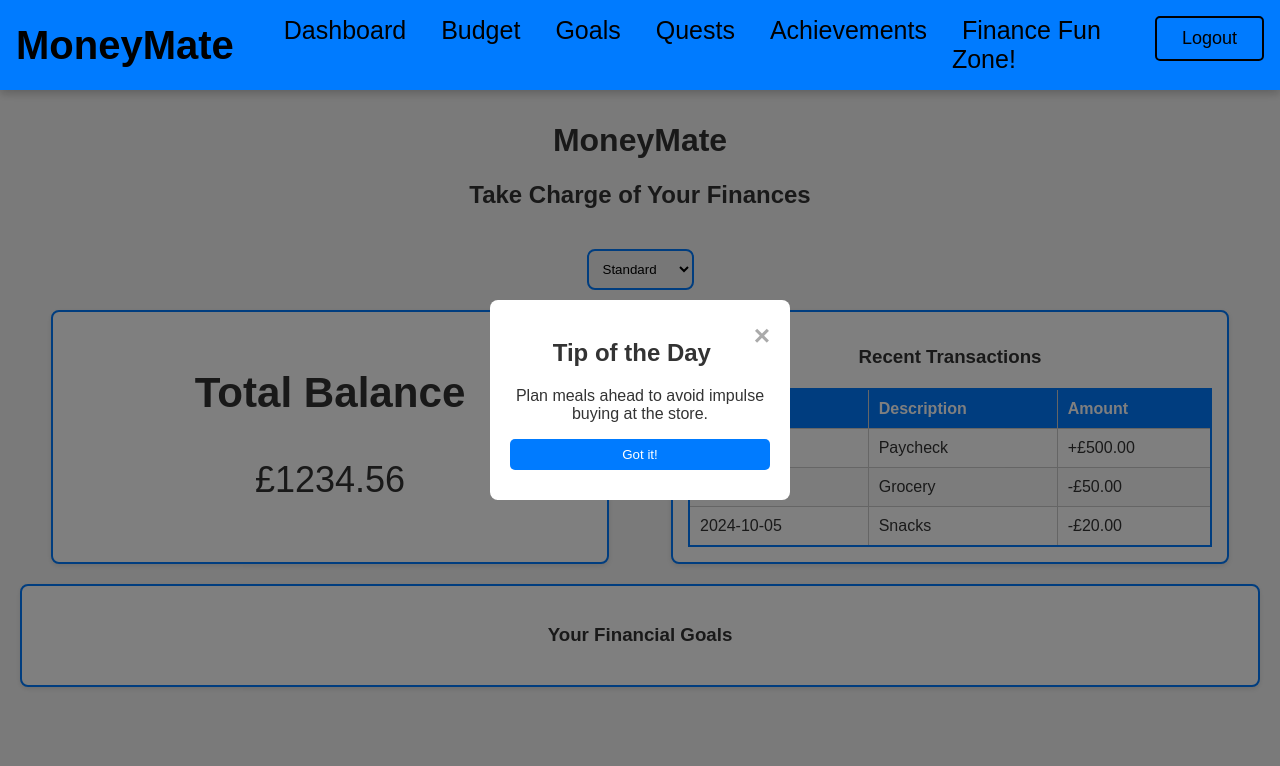
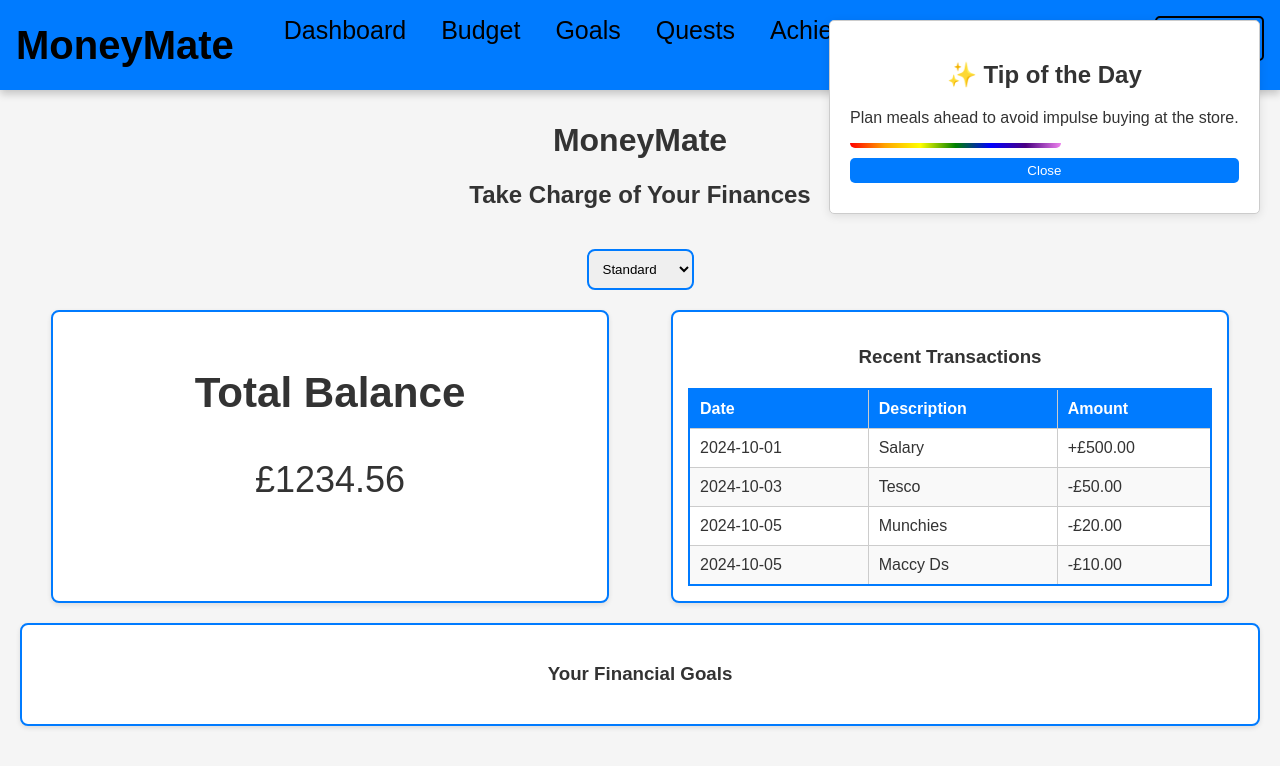
Before and after one commit to sparku7/CashCraft, a React (Create React App) app: page /dashboard in a window 1280 px wide. Shown: the top 766 px of the page. Built offline with nearby package versions, Linux system fonts and the light colour scheme; sample sign-in values are in the browser's storage.

Commit message:
Added toast, fixed navbar links

```diff
--- a/src/components/Auth/AuthContext.js
+++ b/src/components/Auth/AuthContext.js
@@ -1,6 +1,6 @@
 import React, { createContext, useContext, useState, useEffect } from 'react';
 import axios from 'axios';
-import { jwtDecode } from 'jwt-decode'; // Update this line
+import { jwtDecode } from 'jwt-decode';
 
 const AuthContext = createContext();
 
@@ -24,10 +24,10 @@ export const AuthProvider = ({ children }) => {
             });
 
             if (response.data.statusCode === 200) {
-                const token = response.data.token; // Get the token from the response
-                const decoded = jwtDecode(token); // Decode the token
+                const token = response.data.token;
+                const decoded = jwtDecode(token);
                 const loggedUser = {
-                    username: decoded.sub, // Use the username from the decoded token
+                    username: decoded.sub,
                     role: response.data.role,
                     token: token
                 };
@@ -48,8 +48,10 @@ export const AuthProvider = ({ children }) => {
         localStorage.removeItem('hasSeenTip');
     };
 
+    const isAuthenticated = user !== null;
+
     return (
-        <AuthContext.Provider value={{ user, login, logout, isLoading }}>
+        <AuthContext.Provider value={{ user, login, logout, isAuthenticated, isLoading }}>
             {children}
         </AuthContext.Provider>
     );
--- a/src/components/Dashboard.js
+++ b/src/components/Dashboard.js
@@ -5,26 +5,26 @@ import Balance from './Balance';
 import RecentTransactions from './RecentTransactions';
 import Goal from './Goal';
 import ThemeToggle from './ThemeToggle';
-import TipModal from './TipModal';
+import TipToast from './TipToast';
 
 const Dashboard = () => {
     const { goals } = useGoals();
 
     const transactions = [
-        { date: '2024-10-01', description: 'Paycheck', amount: '+£500.00' },
-        { date: '2024-10-03', description: 'Grocery', amount: '-£50.00' },
-        { date: '2024-10-05', description: 'Snacks', amount: '-£20.00' },
+        { date: '2024-10-01', description: 'Salary', amount: '+£500.00' },
+        { date: '2024-10-03', description: 'Tesco', amount: '-£50.00' },
+        { date: '2024-10-05', description: 'Munchies', amount: '-£20.00' },
+        { date: '2024-10-05', description: 'Maccy Ds', amount: '-£10.00' },
     ];
     const totalBalance = 1234.56;
 
-    const [showTipModal, setShowTipModal] = useState(false);
+    const [showTipToast, setShowTipToast] = useState(false);
     const [tip, setTip] = useState('');
 
     useEffect(() => {
         const hasSeenTip = localStorage.getItem('hasSeenTip');
 
         if (!hasSeenTip) {
-
             const tips = [
                 "Start saving by setting a budget for non-essential items!",
                 "Track your expenses daily to stay within your budget.",
@@ -40,13 +40,13 @@ const Dashboard = () => {
 
             const randomTip = tips[Math.floor(Math.random() * tips.length)];
             setTip(randomTip);
-            setShowTipModal(true);
+            setShowTipToast(true);
             localStorage.setItem('hasSeenTip', 'true');
         }
     }, []);
 
-    const closeTipModal = () => {
-        setShowTipModal(false);
+    const closeTipToast = () => {
+        setShowTipToast(false);
     };
 
     return (
@@ -69,7 +69,7 @@ const Dashboard = () => {
                 ))}
             </section>
 
-            {showTipModal && <TipModal tip={tip} onClose={closeTipModal} />}
+            {showTipToast && <TipToast tip={tip} onClose={closeTipToast} />} {/* Update this line */}
         </div>
     );
 };
--- a/src/components/Navbar.js
+++ b/src/components/Navbar.js
@@ -6,7 +6,7 @@ import '../css/Navbar.css';
 
 const Navbar = () => {
   const { theme } = useTheme();
-  const { logout } = useAuth();
+  const { isAuthenticated, logout } = useAuth();
   const [isOpen, setIsOpen] = useState(false);
 
   const toggleMenu = () => {
@@ -15,7 +15,6 @@ const Navbar = () => {
 
   const handleLogout = () => {
     logout();
-
   };
 
   useEffect(() => {
@@ -36,18 +35,21 @@ const Navbar = () => {
         &#9776;
       </div>
       <ul className={isOpen ? 'active' : ''}>
-        <li><Link to="/login" onClick={toggleMenu}>Dashboard</Link></li>
+        {isAuthenticated ? (
+          <>
+            <li><Link to="/dashboard" onClick={toggleMenu}>Dashboard</Link></li>
             <li><Link to="/budget" onClick={toggleMenu}>Budget</Link></li>
             <li><Link to="/goals" onClick={toggleMenu}>Goals</Link></li>
             <li><Link to="/quests" onClick={toggleMenu}>Quests</Link></li>
             <li><Link to="/achievements" onClick={toggleMenu}>Achievements</Link></li>
             <li><Link to="/finance-education" onClick={toggleMenu}>Finance Fun Zone!</Link></li>
             <li>
-        <li>
               <button onClick={handleLogout} className="logout-button">Logout</button>
             </li>
-
-        </li>
+          </>
+        ) : (
+          <li><Link to="/login" onClick={toggleMenu}>Login</Link></li>
+        )}
       </ul>
     </nav>
   );
--- a/src/components/ThemeContext.js
+++ b/src/components/ThemeContext.js
@@ -48,6 +48,7 @@ const themes = {
       '--button-hover-color': '#45a049',
       '--modal-bg-color': 'white',
       '--progress-color': '#00ff00',
+      '--quest-color': '#66bb6a',
     },
     barbie: {
       '--font-family': "'Barbie'",
@@ -57,6 +58,7 @@ const themes = {
       '--button-hover-color': '#FF1493',
       '--modal-bg-color': '#FFF0F5',
       '--progress-color': '#ff69b4',
+      '--quest-color': '#FF85C2',
     },
     halloween: {
       '--font-family': "'Halloween'",
@@ -66,8 +68,8 @@ const themes = {
       '--button-hover-color': '#ff9800',
       '--modal-bg-color': '#333',
       '--progress-color': '#ff7518',
+      '--quest-color': '#ff9f68',
     },
-
     standard: {
       '--font-family': "'Arial', sans-serif",
       '--background-color': '#f5f5f5',
@@ -76,8 +78,8 @@ const themes = {
       '--button-hover-color': '#0056b3',
       '--modal-bg-color': '#ffffff',
       '--progress-color': '#28a745',
+      '--quest-color': '#3399ff',
     },
-
     christmas: {
       '--font-family': "'Christmas'",
       '--background-color': '#e0e0e0',
@@ -86,5 +88,6 @@ const themes = {
       '--button-hover-color': '#ffcc00',
       '--modal-bg-color': '#f5f5dc',
       '--progress-color': '#3caf60',
+      '--quest-color': '#e56b6b',
     }
   };
--- a/src/components/TipModal.js
+++ /dev/null
@@ -1,17 +0,0 @@
-// src/components/TipModal.js
-import React from 'react';
-
-const TipModal = ({ tip, onClose }) => {
-    return (
-        <div className="modal">
-            <div className="modal-content">
-                <span className="close" onClick={onClose}>&times;</span>
-                <h2>Tip of the Day</h2>
-                <p>{tip}</p>
-                <button onClick={onClose}>Got it!</button>
-            </div>
-        </div>
-    );
-};
-
-export default TipModal;
--- /dev/null
+++ b/src/components/TipToast.js
@@ -0,0 +1,37 @@
+import React, { useEffect, useState } from 'react';
+import '../css/TipToast.css';
+
+const TipToast = ({ tip, onClose }) => {
+    const [countdown, setCountdown] = useState(10);
+
+    useEffect(() => {
+        const timer = setInterval(() => {
+            setCountdown((prev) => {
+                if (prev <= 1) {
+                    clearInterval(timer);
+                    onClose();
+                    return 0;
+                }
+                return prev - 1;
+            });
+        }, 1000);
+
+        return () => clearInterval(timer);
+    }, [onClose]);
+
+    const handleClose = () => {
+        clearInterval();
+        onClose();
+    };
+
+    return (
+        <div className="toast">
+            <h2>✨ Tip of the Day</h2>
+            <p>{tip}</p>
+            <div className="countdown-bar" style={{ width: `${(countdown / 10) * 100}%` }} />
+            <button onClick={handleClose} className="close-button">Close</button>
+        </div>
+    );
+};
+
+export default TipToast;
--- a/src/css/Quests.css
+++ b/src/css/Quests.css
@@ -22,7 +22,7 @@
 }
 
 .quest-card.completed {
-  background-color: #e0ffe0;
+  background-color:var(--quest-color);
   text-decoration: line-through;
 }
 
--- /dev/null
+++ b/src/css/TipToast.css
@@ -0,0 +1,50 @@
+.toast {
+    position: fixed;
+    top: 20px;
+    right: 20px;
+    background-color: #fff;
+    color: #333;
+    border: 1px solid #ccc;
+    border-radius: 5px;
+    padding: 20px;
+    box-shadow: 0 2px 10px rgba(0, 0, 0, 0.1);
+    z-index: 1000;
+    text-align: center;
+    opacity: 1;
+    transform: scale(1);
+    animation: explode 0.5s forwards;
+}
+
+.countdown-bar {
+    height: 5px;
+    background: linear-gradient(90deg, red, orange, yellow, green, blue, indigo, violet);
+    border-radius: 0 0 5px 5px;
+    transition: width 1s linear;
+}
+
+@keyframes explode {
+    0% {
+        transform: scale(0.5);
+    }
+    50% {
+        transform: scale(1.2);
+    }
+    100% {
+        transform: scale(1);
+    }
+}
+
+.close-button {
+    margin-top: 10px;
+    padding: 5px 10px;
+    background-color: #007bff;
+    color: white;
+    border: none;
+    border-radius: 5px;
+    cursor: pointer;
+    transition: background-color 0.3s ease;
+}
+
+.close-button:hover {
+    background-color: #0056b3;
+}
```
Lines whose indentation alone changed are shown as unchanged.
